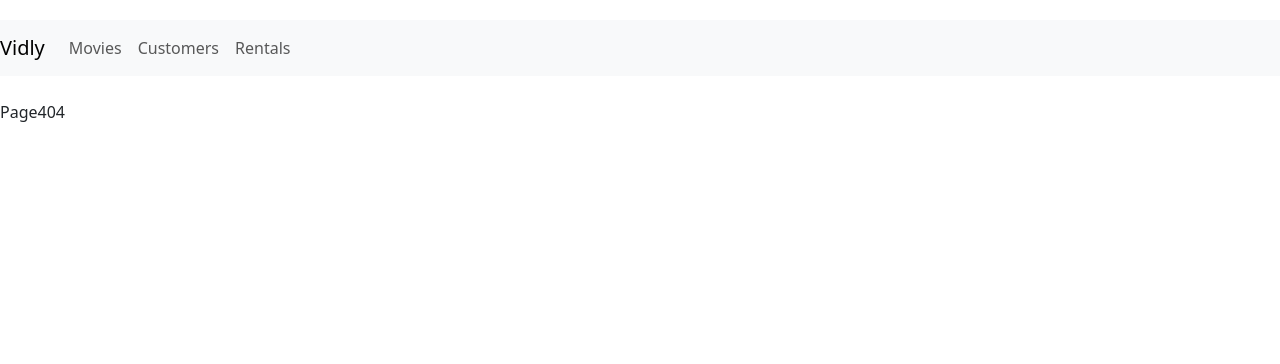
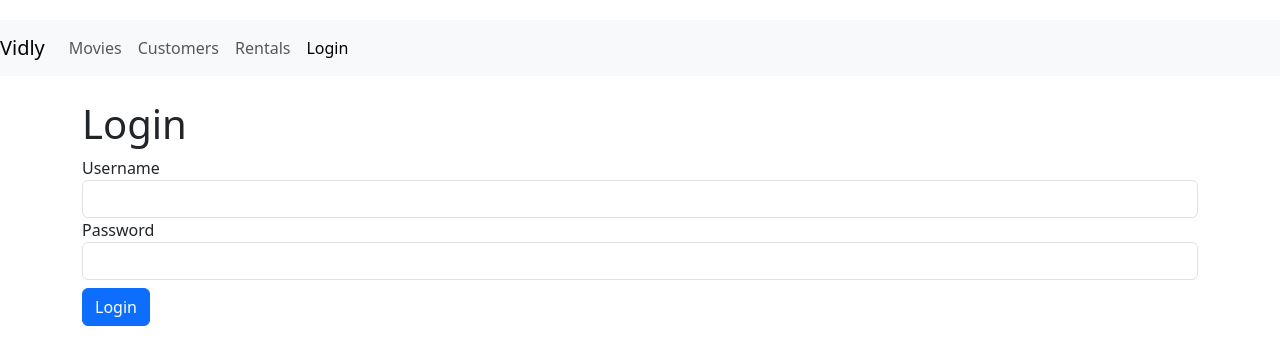
Before and after one commit to haseebzahid1/react-movie-table, a React (Create React App) app: page /login in a window 1280 px wide. Shown: the top 364 px of the page. Built offline with nearby package versions, Linux system fonts and the light colour scheme.

Commit message:
Handling multiple input

```diff
--- a/src/App.js
+++ b/src/App.js
@@ -1,34 +1,34 @@
-import React, {Component } from 'react';
-import './App.css';
-import '../node_modules/bootstrap/dist/css/bootstrap.min.css';
+import React, { Component } from "react";
+import "./App.css";
+import "../node_modules/bootstrap/dist/css/bootstrap.min.css";
 import "font-awesome/css/font-awesome.css";
-import {Route, Routes ,Navigate} from "react-router-dom";
-import Navbar from './component/Navbar';
-import Movies from './component/Movie';
+import { Route, Routes, Navigate } from "react-router-dom";
+import Navbar from "./component/Navbar";
+import Movies from "./component/Movie";
 // import RegisterForm from './component/RegisterForm';
-// import LoginForm from './component/LoginForm';
-import MovieForm from './component/MovieForm';
-import Customers from './component/Customers';
-import Rentals from './component/Rentals';
-import Page404 from './component/Page404';
+import LoginForm from "./component/LoginForm";
+import MovieForm from "./component/MovieForm";
+import Customers from "./component/Customers";
+import Rentals from "./component/Rentals";
+import Page404 from "./component/Page404";
 
 class App extends Component {
   render() {
     return (
-
-       <React.Fragment>
+      <React.Fragment>
         <Navbar />
-
-      <Routes >
-        {/* <Route path='/register' element={<RegisterForm />} />
-        <Route path='/login' element={<LoginForm />} /> */}
-        <Route path='/movies/:id' element={<MovieForm />} />
-        <Route path='/movies' element={<Movies />} />
-        <Route path='/customers' element={<Customers />} />
-        <Route path='/rentals' element={<Rentals />} />
-        <Route path="/" element={<Navigate to={'/movies'} />}  />
-        <Route path='/*' element={<Page404 />} />
-      </Routes>
+        <main className="container">
+        <Routes>
+          {/* <Route path='/register' element={<RegisterForm />} /> */}
+          <Route path="/login" element={<LoginForm />} />
+          <Route path="/movies/:id" element={<MovieForm />} />
+          <Route path="/movies" element={<Movies />} />
+          <Route path="/customers" element={<Customers />} />
+          <Route path="/rentals" element={<Rentals />} />
+          <Route path="/" element={<Navigate to={"/movies"} />} />
+          <Route path="/*" element={<Page404 />} />
+        </Routes>
+        </main>
       </React.Fragment>
     );
   }
--- a/src/component/LoginForm.jsx
+++ b/src/component/LoginForm.jsx
@@ -1,9 +1,57 @@
-import React from 'react'
+import React, { Component } from "react";
 // import {NavLink} from 'react-router-dom';
-const LoginForm = () => {
-  return (
-    <div>LoginForm</div>
-  )
+class LoginForm extends Component {
+  state = {
+    account: { username: "", password: "" },
+    // errors: {}
+  };
+  handleSubmit = (e) => {
+    e.preventDefault();
+    // call the server
+    console.log("Submmitted ");
+  };
+  handleChange = ({currentTarget: input}) => {  //note
+    const account = { ...this.state.account };
+    account[input.name] = input.value;   // replace = e.cuttentTarget.value
+    this.setState({ account });
+    console.log(this.state.account.username,this.state.account.password);
+  };
+
+  render() {
+    const {account} = this.state
+    return (
+      <div>
+        <h1>Login</h1>
+        <form onSubmit={this.handleSubmit}>
+          <div className="form-group">
+            <label htmlFor="username">Username</label>
+            <input
+              value={account.username}
+              onChange={this.handleChange}
+              id="username"
+              name="username"
+              type="text"
+              className="form-control"
+            />
+          </div>
+          <div className="form-group">
+            <label htmlFor="password">Password</label>
+            <input
+              value={account.password}
+              onChange={this.handleChange}
+              id="password"
+              name="password"
+              type="text"
+              className="form-control"
+            />
+          </div>
+          <div className="pt-2">
+            <button className="btn btn-primary">Login</button>
+          </div>
+        </form>
+      </div>
+    );
+  }
 }
 
-export default LoginForm
+export default LoginForm;
--- a/src/component/MovieForm.jsx
+++ b/src/component/MovieForm.jsx
@@ -1,10 +1,30 @@
-import React from 'react'
+import React, { useEffect, useState } from "react";
+import { useParams } from "react-router";
+import { getMovie} from "../servies/fakeMovieService";
 
-const MovieForm = () => {
-  return <div>
-    <h1>MovieForm</h1>
+import { useNavigate } from "react-router-dom";
 
-  </div>
-}
 
-export default MovieForm
+
+const MovieForm = ({history, match}) => {
+  const navigate = useNavigate();
+
+  const { id } = useParams();
+  const [selectedMovie, setSelectedMovie] = useState({});
+
+  useEffect(() => {
+    const movie = getMovie(id);
+    setSelectedMovie(movie);
+  }, []);
+
+
+  return (
+    <div>
+      <h1>{selectedMovie.title}</h1>
+      {/* <button className="btn btn-primary" onClick={ () => allMovies.push('/movies')} >Save</button> */}
+      <button className="btn btn-primary" onClick={ () => navigate('/movies')} >Save</button>
+    </div>
+  );
+};
+
+export default MovieForm;
--- a/src/component/MoviesTable.jsx
+++ b/src/component/MoviesTable.jsx
@@ -5,7 +5,7 @@ import { Link } from "react-router-dom";
 class MoviesTable extends Component {
   columns = [
     // { path: "title", label: "Title" , content: movie => <Link to={`movies/${movie._id}`} >{movie.title}</Link>},
-    { path: "title", label: "Title" , content: movie => <Link to={`${movie._id}`} >{movie.title}</Link>},
+    { path: "title", label: "Title" , content: movie => <Link to={`/movies/${movie._id}`} >{movie.title}</Link>},
     { path: "genre.name", label: "Genre.name" },
     { path: "numberInStock", label: "NumberInStock" },
     { path: "dailyRentalRate", label: "DailyRentalRate" },
--- a/src/component/Navbar.jsx
+++ b/src/component/Navbar.jsx
@@ -40,13 +40,13 @@ const NavBar = () => {
               </NavLink>
             </li>
 
-            {/* <li className="nav-item">
+            { <li className="nav-item">
               <NavLink className="nav-link" to="/login">
                 Login
               </NavLink>
             </li>
 
-            <li className="nav-item">
+           /* <li className="nav-item">
               <NavLink className="nav-link" to="/register">
                 Register
               </NavLink>
```
